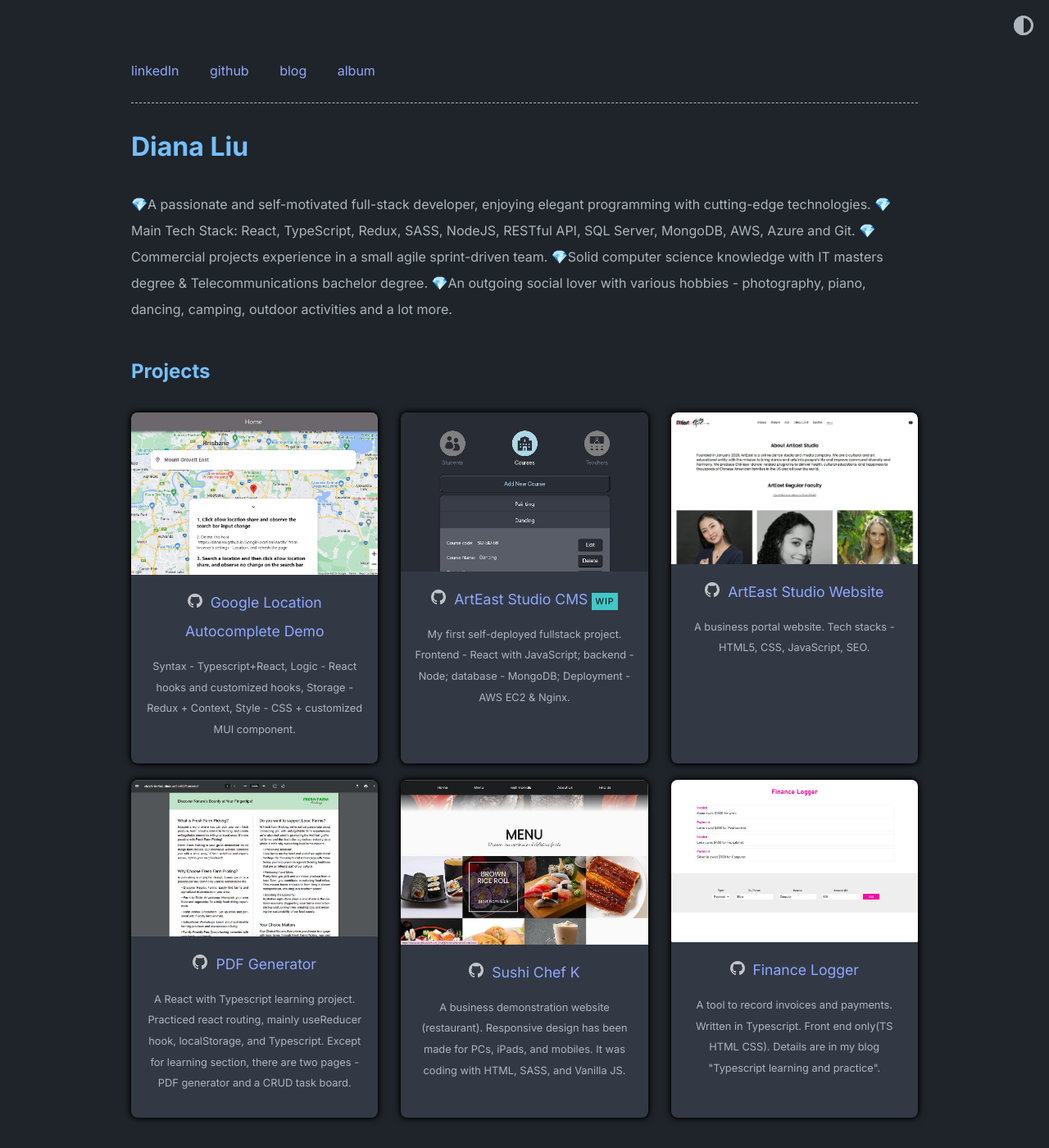
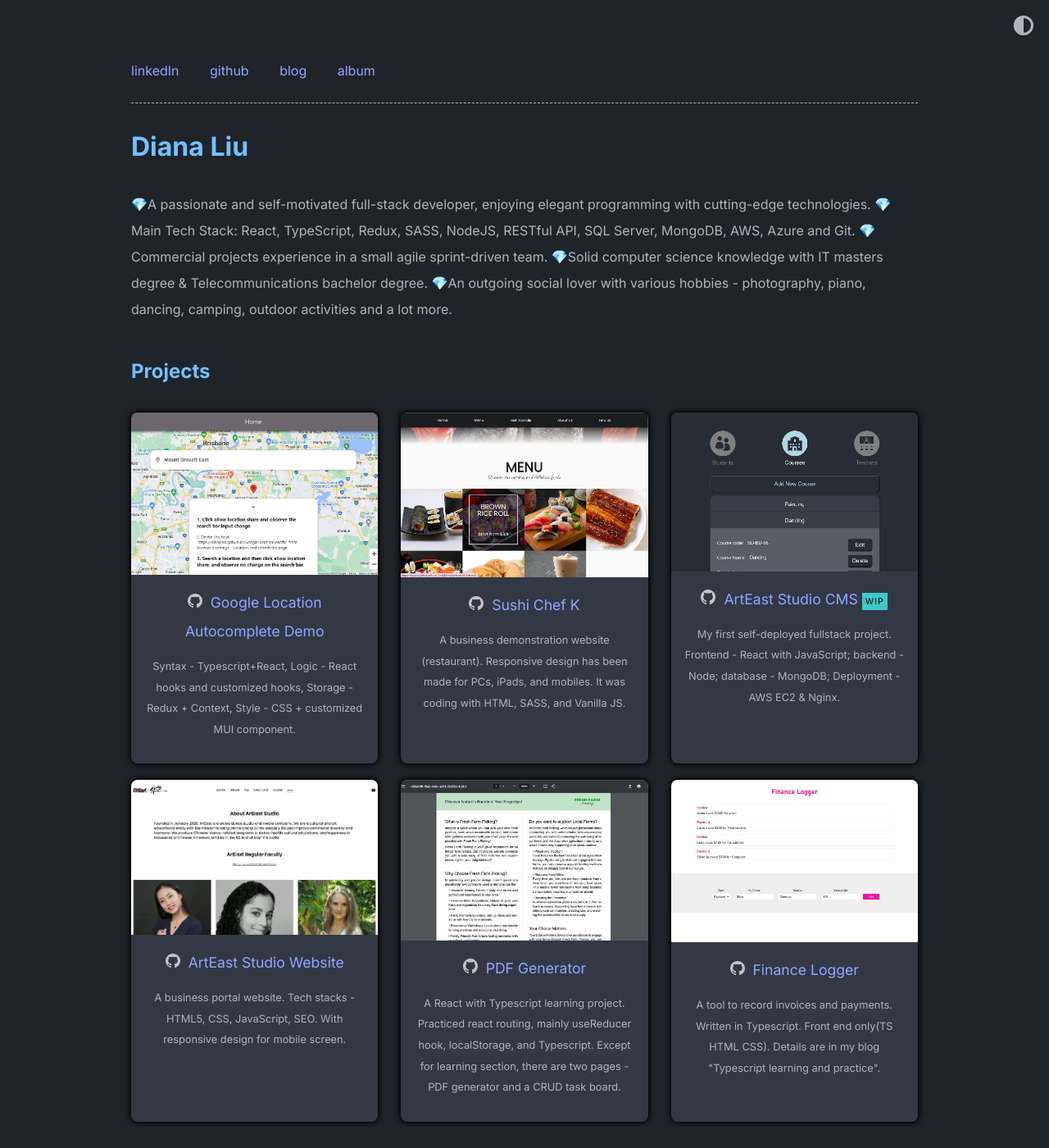
Before and after one commit to DianaLeo/DianaLeo.github.io, a Jekyll site: the page built from index.md, in a window 1280 px wide and 1400 px high. Shown: the whole window at 82% size. Built offline with Jekyll 4.4.1, drawn with Linux system fonts in a browser that asks for light colours; part of the change alters nothing that is shown.

Commit message:
Project section updated

```diff
--- a/_data/home.yml
+++ b/_data/home.yml
@@ -18,6 +18,12 @@ project_entries:
     image: "../assets/images/projects-display/googleLocationSearch.jpg"
     desc: Syntax - Typescript+React, Logic - React hooks and customized hooks, Storage - Redux + Context, Style - CSS + customized MUI component.
 
+  - title: Sushi Chef K
+    url: https://dianaleo.github.io/Sushi_Chef_K/
+    github: https://github.com/DianaLeo/Sushi_Chef_K
+    image: "../assets/images/projects-display/sushiChefK.jpg"
+    desc: A business demonstration website (restaurant). Responsive design has been made for PCs, iPads, and mobiles. It was coding with HTML, SASS, and Vanilla JS.
+
   - title: ArtEast Studio CMS
     url: http://ec2-13-55-238-167.ap-southeast-2.compute.amazonaws.com
     github: https://github.com/DianaLeo/SchoolCMS
@@ -29,19 +35,13 @@ project_entries:
     url: https://arteaststudio.org
     github: https://arteaststudio.org
     image: "../assets/images/projects-display/artEastDance.jpg"
-    desc: A business portal website. Tech stacks - HTML5, CSS, JavaScript, SEO.
+    desc: A business portal website. Tech stacks - HTML5, CSS, JavaScript, SEO. With responsive design for mobile screen.
 
   - title: PDF Generator
     url: https://dianaleo.github.io/PDFGenerator_TodoList/
     github: https://github.com/DianaLeo/PDFGenerator_TodoList
     image: "../assets/images/projects-display/PDFGenerator.jpg"
     desc: A React with Typescript learning project. Practiced react routing, mainly useReducer hook, localStorage, and Typescript. Except for learning section, there are two pages - PDF generator and a CRUD task board.
-
-  - title: Sushi Chef K
-    url: https://dianaleo.github.io/Sushi_Chef_K/
-    github: https://github.com/DianaLeo/Sushi_Chef_K
-    image: "../assets/images/projects-display/sushiChefK.jpg"
-    desc: A business demonstration website (restaurant). Responsive design has been made for PCs, iPads, and mobiles. It was coding with HTML, SASS, and Vanilla JS.
 
   - title: Finance Logger
     url: https://dianaleo.github.io/FinanceLogger/
```
Also changed, not shown: assets/images/projects-display/PDFGenerator.jpg, assets/images/projects-display/artEastDance.jpg.
